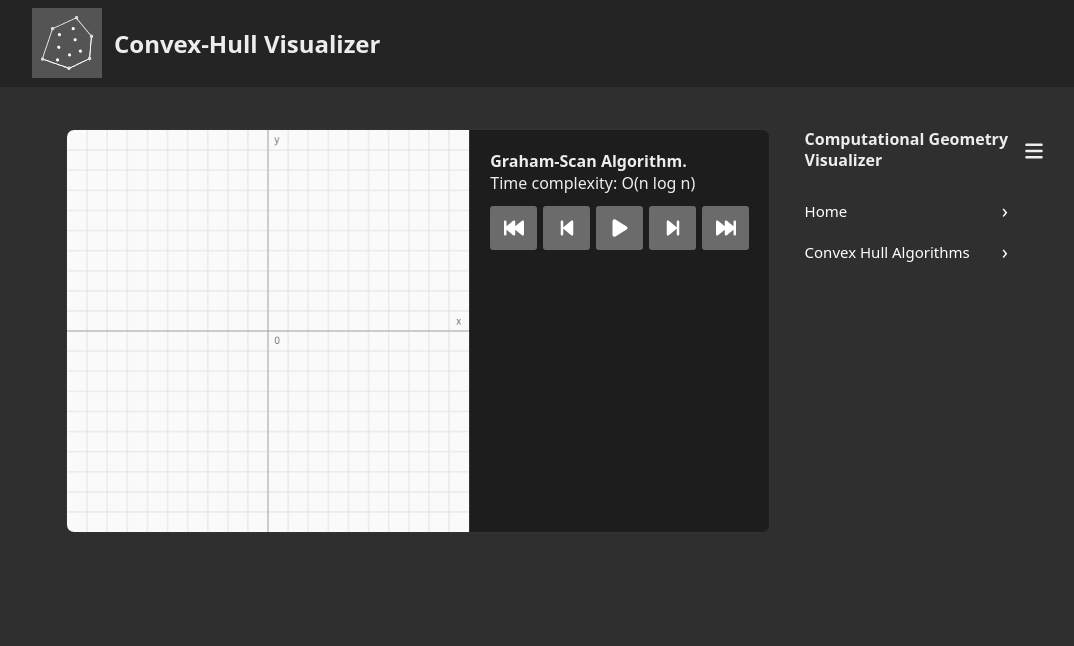
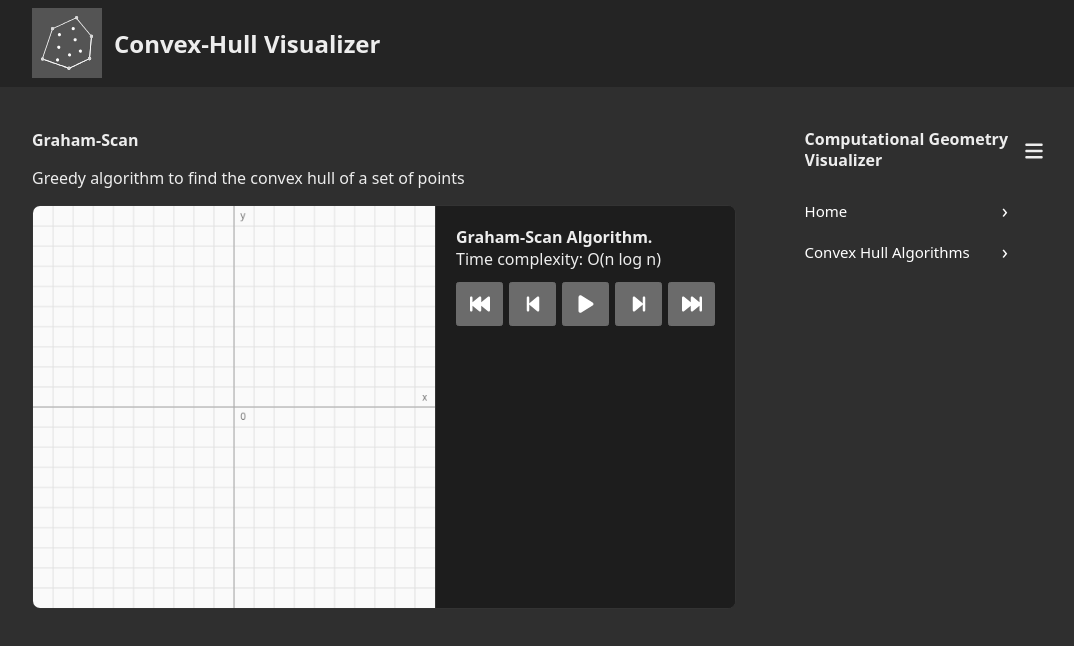
Before and after one commit to LestathRiveraD/Interactive-Convex-Hull-Visualizer, a React (Vite) app in the folder visualizer-frontend/: page /graham-scan in a window 1280 px wide. Shown: the top 646 px of the page, without its empty margins (96-1170 px from the left). Built offline with nearby package versions, Linux system fonts and the light colour scheme.

Commit message:
feat: (ui) description of the graham scan algorithm

```diff
--- a/visualizer-frontend/src/algorithm-pages/convex-hull/graham-scan/GrahamScan.jsx
+++ b/visualizer-frontend/src/algorithm-pages/convex-hull/graham-scan/GrahamScan.jsx
@@ -3,10 +3,14 @@ import './graham-scan-styles.css'
 
 function GrahamScan() {
     return (
-        <div>
+        <div className='pageContainer'>
             <div>
-                <GrahamScanPlayground />
+                <b>Graham-Scan</b>
+                <p>
+                    Greedy algorithm to find the convex hull of a set of points
+                </p>
             </div>
+            <GrahamScanPlayground />
         </div>
     )
 }
--- a/visualizer-frontend/src/algorithm-pages/convex-hull/graham-scan/graham-scan-styles.css
+++ b/visualizer-frontend/src/algorithm-pages/convex-hull/graham-scan/graham-scan-styles.css
@@ -5,12 +5,22 @@
   background-color: #1d1d1d;
 }
 
+.textInsideContainer {
+  width: fit-content;
+}
+
+.pageContainer {
+  display: flex;
+  flex-direction: column;
+  margin: 0 auto;
+}
+
 .container {
   display: grid;
   grid-template-columns: minmax(0, 1fr) 300px;
   width: 55vw;
   max-width: 100%;
-  margin: 0 auto;
+  /* margin: 0 auto; */
   gap: 0;
   border: 1px solid var(--border);
   border-radius: 8px;
```
